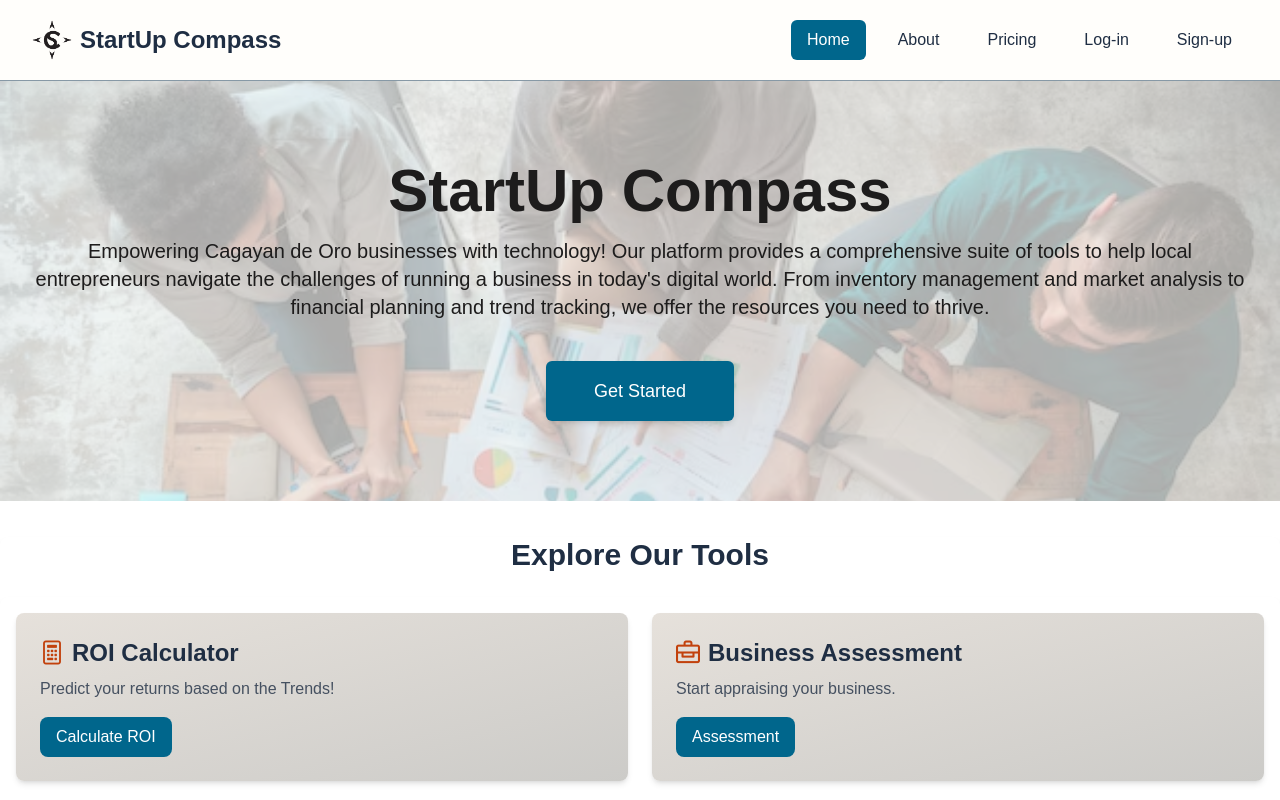
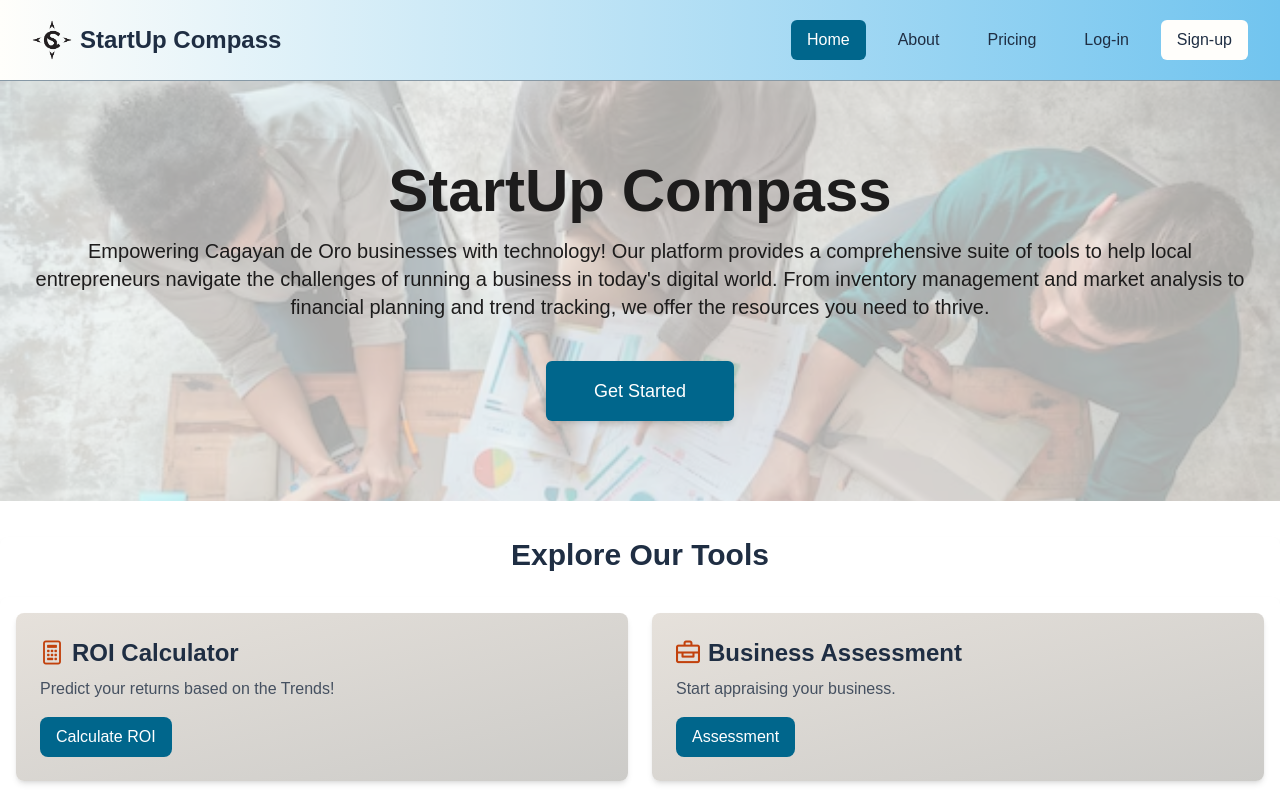
Before and after one commit to ArcaIcr/StartUp-App-Main, a Vue app: page / in a window 1280 px wide. Shown: the top 800 px of the page. Built offline with nearby package versions, Linux system fonts and the light colour scheme.

Commit message:
Slight Navbar Change

```diff
--- a/src/components/Navbar.vue
+++ b/src/components/Navbar.vue
@@ -9,7 +9,7 @@ const isActiveLink = (routePath) => {
 </script>
 
 <template>
-  <nav class="bg-bgLight border-b border-lightblue">
+  <nav class="bg-gradient-to-r from-bgLight to-accentLight border-b border-lightblue">
     <div class="mx-auto max-w-7xl px-2 sm:px-6 lg:px-8">
       <div class="flex h-20 items-center justify-between">
         <div
@@ -29,7 +29,7 @@ const isActiveLink = (routePath) => {
                 :class="[
                   isActiveLink('/')
                     ? 'bg-accentDark text-white'
-                    : 'hover:bg-lightblue hover:text-white',
+                    : 'hover:bg-bgLight hover:text-textDark',
                   'text-darkblue',
                   'px-4',
                   'py-2',
@@ -44,7 +44,7 @@ const isActiveLink = (routePath) => {
                 :class="[
                   isActiveLink('/about')
                     ? 'bg-accentDark text-white'
-                    : 'hover:bg-lightblue hover:text-white',
+                    : 'hover:bg-bgLight hover:text-textDark',
                   'text-darkblue',
                   'px-4',
                   'py-2',
@@ -59,7 +59,7 @@ const isActiveLink = (routePath) => {
                 :class="[
                   isActiveLink('/pricing')
                     ? 'bg-accentDark text-white'
-                    : 'hover:bg-lightblue hover:text-white',
+                    : 'hover:bg-bgLight hover:text-textDark',
                   'text-darkblue',
                   'px-4',
                   'py-2',
@@ -74,7 +74,7 @@ const isActiveLink = (routePath) => {
                 :class="[
                   isActiveLink('/login')
                     ? 'bg-accentDark text-white'
-                    : 'hover:bg-lightblue hover:text-white',
+                    : 'hover:bg-bgLight hover:text-textDark',
                   'text-darkblue',
                   'px-4',
                   'py-2',
@@ -88,8 +88,9 @@ const isActiveLink = (routePath) => {
                 to="/signup"
                 :class="[
                   isActiveLink('/signup')
-                    ? 'bg-accentDark text-white'
-                    : 'hover:bg-lightblue hover:text-white',
+                    ? 'text-textDark'
+                    : 'hover:bg-accentDark hover:text-bgLight',
+                  'bg-bgLight',
                   'text-darkblue',
                   'px-4',
                   'py-2',
```
